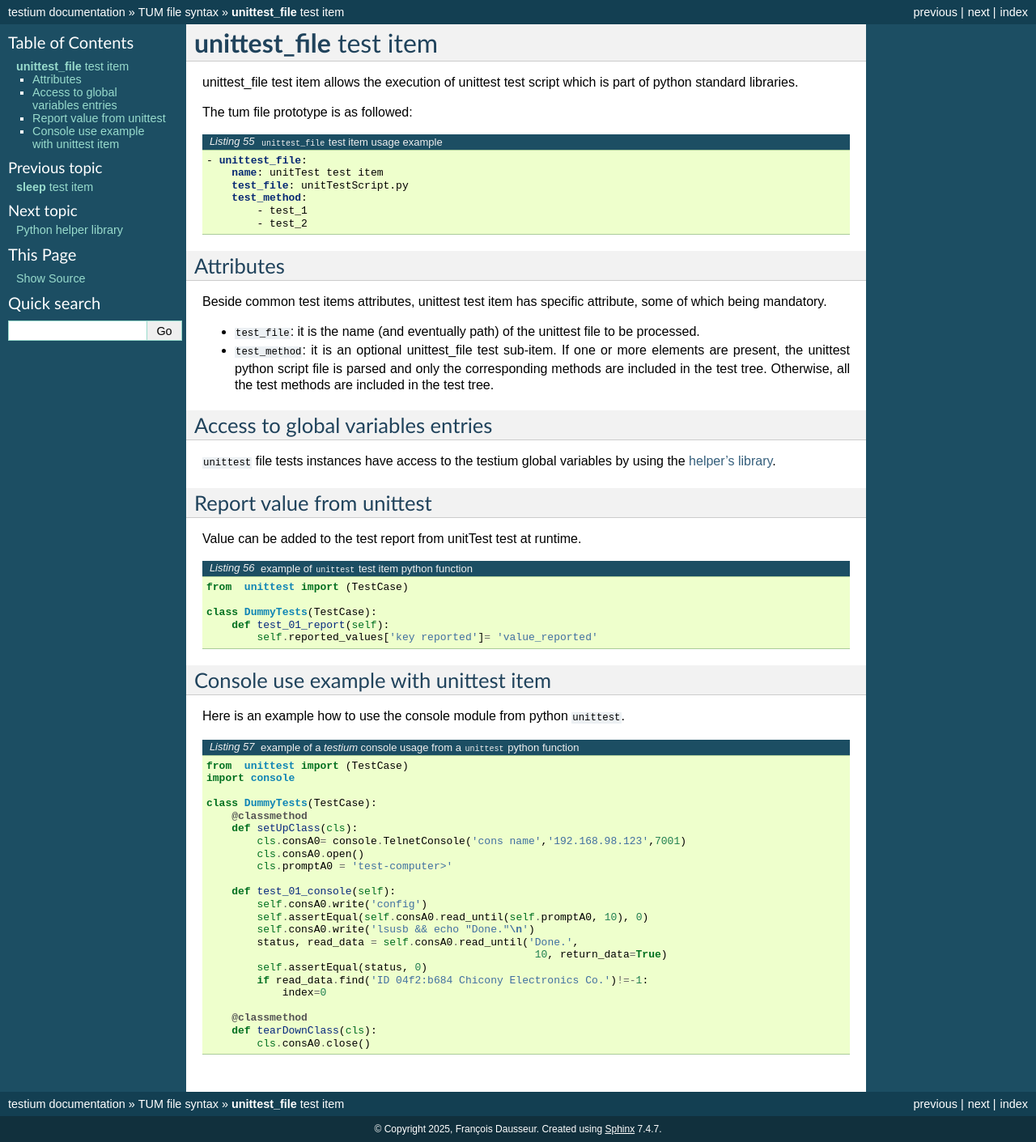
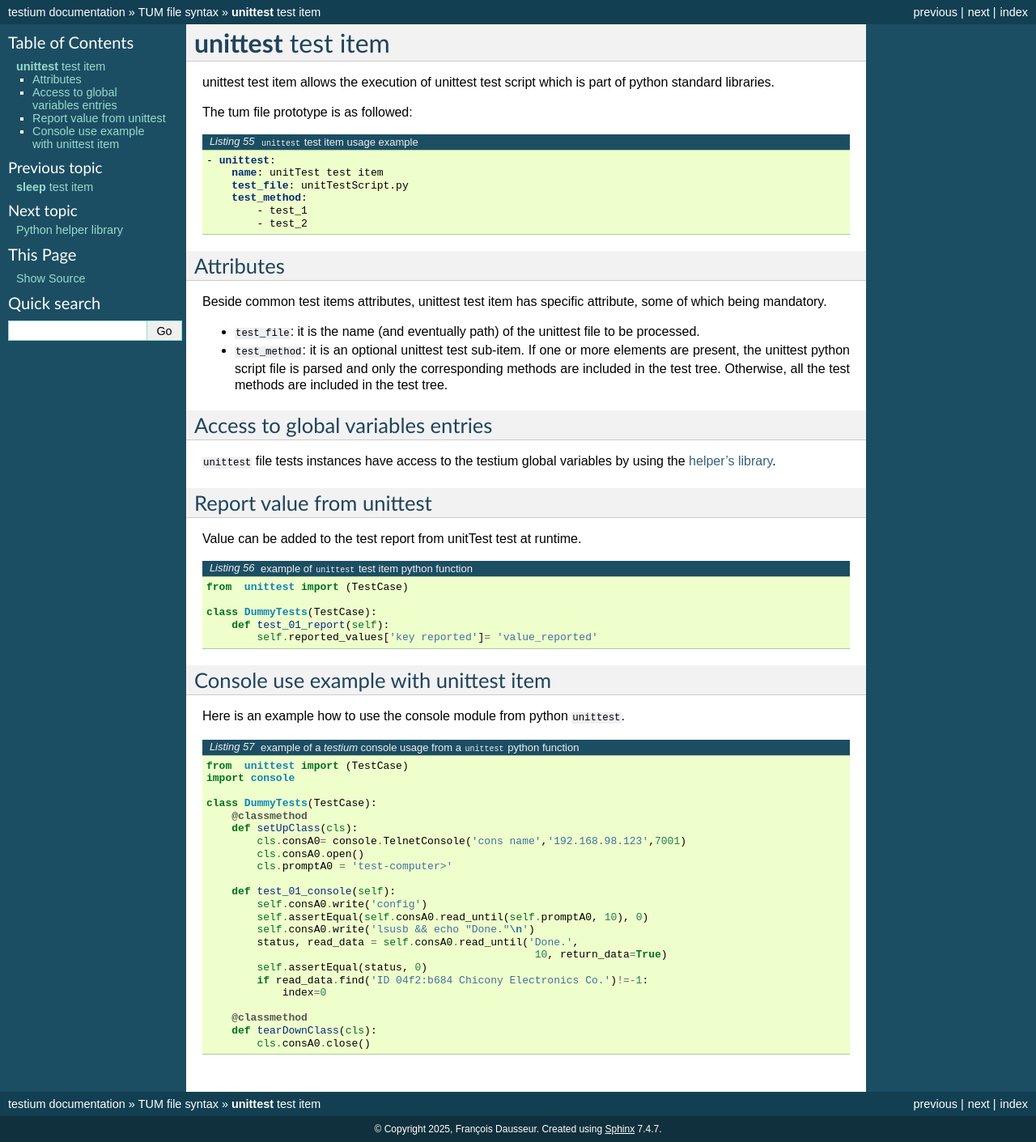
Before and after one commit to testium-HIL/testium, a Sphinx documentation site: the page built from doc/manual/sphinx/source/test_items/unittest_test_item.rst, in a window 1280 px wide. Shown: the whole page at 81% size. Built offline with Sphinx 7.4.7, drawn with Linux system fonts in a browser that asks for light colours.

Commit message:
Rename unittest_file item to unittest
- constants.py: TYPE_UNITTEST_FILE → TYPE_UNITTEST, cmd "unittest_file" → "unittest"
- All Python files updated: test_item_unittest.py, test_set.py, test_init.py,
  terminal.py, report_export_txt.py, test_tree_item.py
- All .tum files updated (examples, validation, doc)
- Sphinx doc: unittest_file_test_item.rst → unittest_test_item.rst,
  all references updated

Co-Authored-By: Claude Sonnet 4.6 <noreply@anthropic.com>

```diff
--- a/doc/manual/sphinx/source/other_features.rst
+++ b/doc/manual/sphinx/source/other_features.rst
@@ -75,7 +75,7 @@ a tooltip on the test row.
         name: Test example
         steps:
 
-            - unittest_file:
+            - unittest:
                 name: unittest item
                 doc: |
                     The purpose of this unittest test item is to demonstrate
@@ -93,4 +93,4 @@ See illustration in :numref:`Figure %s<doc-illustration>`.
 Unittest
 ^^^^^^^^^
 
-For ``unittest_file`` type test items, the python docstring of the test method is used as documentation.
+For ``unittest`` type test items, the python docstring of the test method is used as documentation.
--- a/doc/manual/sphinx/source/test_items/group_test_item.rst
+++ b/doc/manual/sphinx/source/test_items/group_test_item.rst
@@ -10,7 +10,7 @@ This element is of the following form:
         name: Group Item
         condition: <| "$(OS)" == "Linux" |>
         steps:
-            - unittest_file:
+            - unittest:
                 test_file: test_prod_alpha_13.py
                 test_method:
                     ...
--- a/doc/manual/sphinx/source/test_items/items_common_attributes.rst
+++ b/doc/manual/sphinx/source/test_items/items_common_attributes.rst
@@ -33,7 +33,7 @@ if not provided is given in the table as well.
     |                       |                   | It depends on the test item to take it                |
     |                       |                   | into account or not.                                  |
     |                       |                   | For example it makes sense to use it                  |
-    |                       |                   | for ``unittest_file`` test type                       |
+    |                       |                   | for ``unittest`` test type                       |
     |                       |                   | because it  can contain many sub-tests,               |
     |                       |                   | but not for sleep test type.                          |
     |                       |                   | In cycles, it means that the child                    |
--- a/doc/manual/sphinx/source/test_items/loop_test_item.rst
+++ b/doc/manual/sphinx/source/test_items/loop_test_item.rst
@@ -12,7 +12,7 @@ This element is of the following form:
         name: Cycle Temperature
         iterator: 10
         steps:
-            - unittest_file:
+            - unittest:
                 test_file: test_prod_rio6_8093.py
             - py_func:
                 name: function test item
--- a/doc/manual/sphinx/source/test_items/unittest_file_test_item.rst
+++ b/doc/manual/sphinx/source/test_items/unittest_test_item.rst
@@ -1,15 +1,15 @@
-**unittest_file** test item
+**unittest** test item
 ============================================================
 
-unittest_file test item allows the execution of unittest test script which
+unittest test item allows the execution of unittest test script which
 is part of python standard libraries.
 
 The tum file prototype is as followed:
 
 .. code-block:: yaml
-    :caption: ``unittest_file`` test item usage example
+    :caption: ``unittest`` test item usage example
 
-    - unittest_file:
+    - unittest:
         name: unitTest test item
         test_file: unitTestScript.py
         test_method:
@@ -23,7 +23,7 @@ Beside common test items attributes, unittest test item has specific attribute,
 
 * ``test_file``: it is the name (and eventually path) of the unittest file
   to be processed.
-* ``test_method``: it is an optional unittest_file test sub-item. If one or more
+* ``test_method``: it is an optional unittest test sub-item. If one or more
   elements are present, the unittest python script file is parsed and only
   the corresponding methods are included in the test tree. Otherwise, all
   the test methods are included in the test tree.
--- a/doc/manual/sphinx/source/tum_syntax.rst
+++ b/doc/manual/sphinx/source/tum_syntax.rst
@@ -259,7 +259,7 @@ step list attributes.
    test_items/report_test_item.rst
    test_items/run_test_item.rst
    test_items/sleep_test_item.rst
-   test_items/unittest_file_test_item.rst
+   test_items/unittest_test_item.rst
 
 
 
```
Also changed, not shown: 13 other files.
